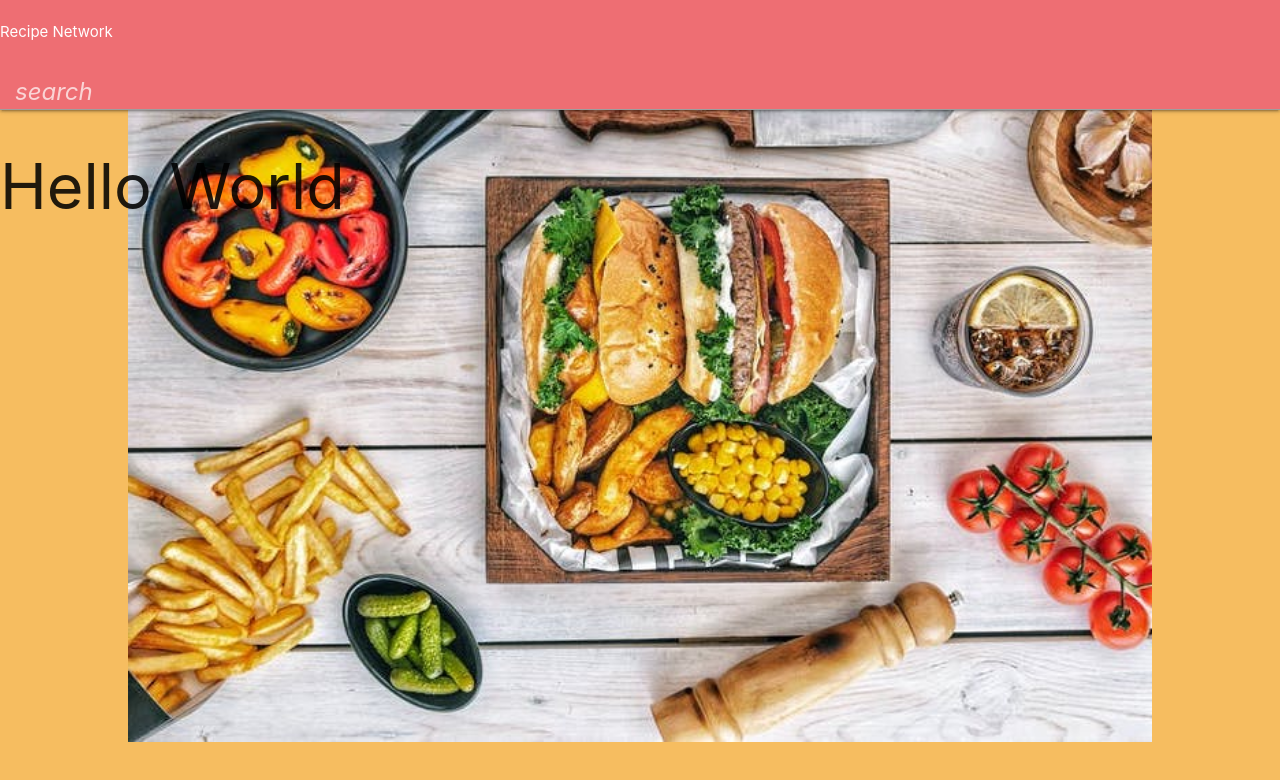
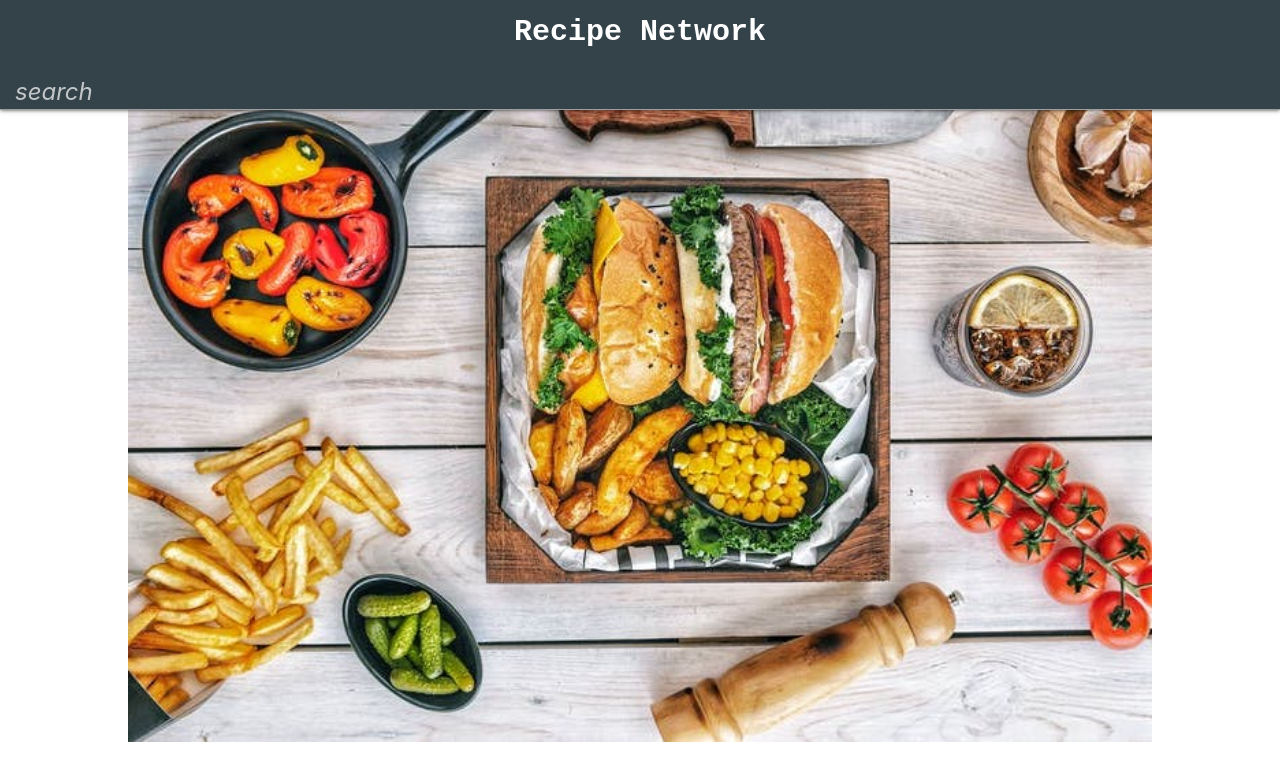
Before and after one commit to Northwestern-Bootcamp/recipeNetwork, a plain HTML site: page index.html in a window 1280 px wide. Drawn offline with nearby package versions, Linux system fonts and the light colour scheme.

Commit message:
Background image

```diff
--- a/assets/style.css
+++ b/assets/style.css
@@ -4,9 +4,15 @@
         background-repeat: no-repeat;
         background-attachment: fixed;
         background-position: center;
-        background-color: #F6BD60;
+        background-color: white;
     }
 
-    .nav-extender {
-        background-color: #F6BD60;
+    .nav-extended {
+        background-color: #344249;
     }
+
+    .nav-wrapper {
+        font-size: 30px;
+        font-weight: bold;
+        font-family: 'Courier New', Courier, monospace;
+    }
--- a/index.html
+++ b/index.html
@@ -15,7 +15,7 @@
 
 <body>
     <nav class="nav-extended">
-        <div class="nav-wrapper">
+        <div class="nav-wrapper center">
             <a href="#" class="brand-logo-center">Recipe Network</a>
         </div>
         <div class="nav-content">
@@ -28,9 +28,11 @@
             </form>
         </div>
     </nav>
-    <div class='hero-image'>
-        <h1>Hello World</h1>
+
     </div>
+    <div class="search-results container"></div>
+    <div class="recipe-display container"></div>
+
 
 </body>
 
```
